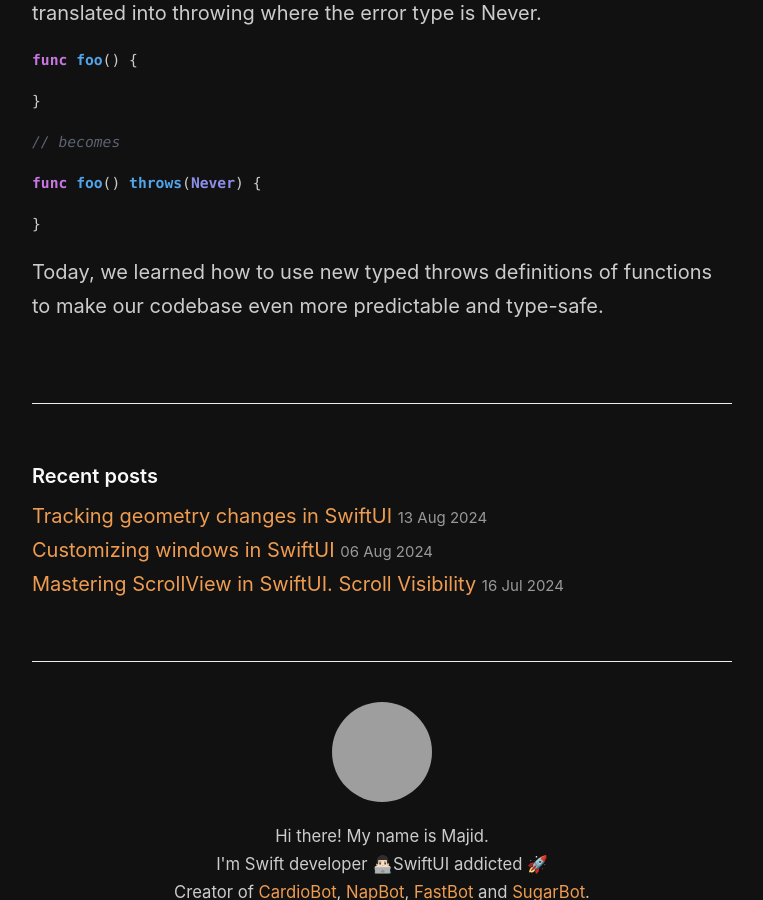
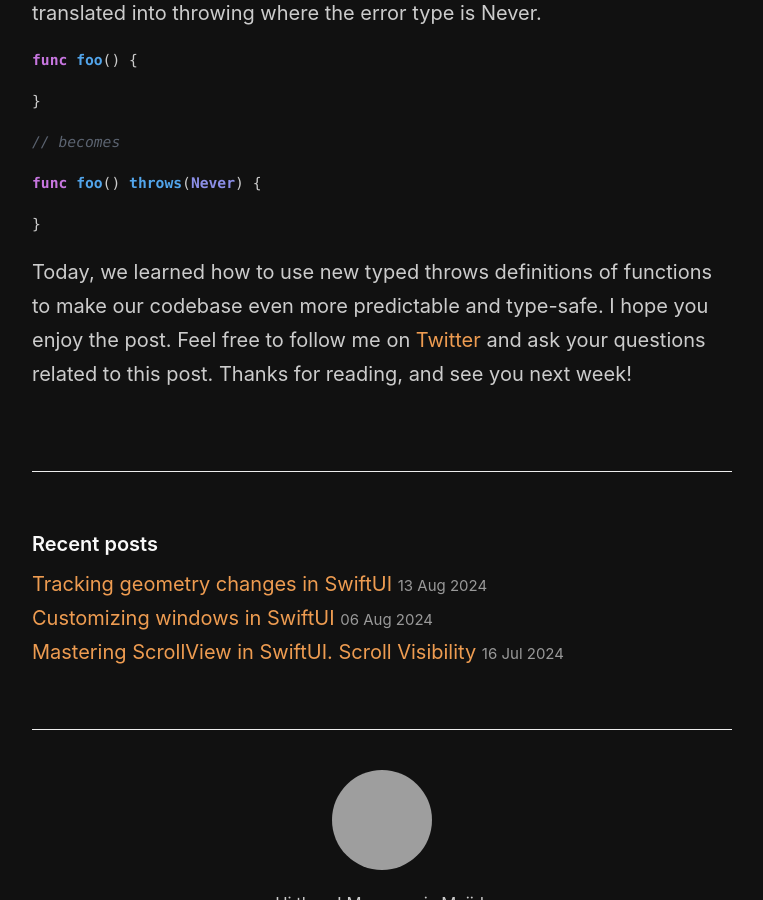
Before and after one commit to mecid/mecid.github.io, a Jekyll site: the page built from _posts/2024-08-20-typed-throws-in-swift.md, in a window 1280 px wide and 900 px high, scrolled down 2840 px, cut to the strip 0-900 px from the top of the window. Shown: the whole strip, without its empty margins (258-1021 px from the left). Built offline with Jekyll 4.4.1, drawn with Linux system fonts in a browser that asks for light colours; grey boxes are pictures that could not be loaded.

Commit message:
conclusion tuned in the typed throws post

````diff
--- a/_posts/2024-08-20-typed-throws-in-swift.md
+++ b/_posts/2024-08-20-typed-throws-in-swift.md
@@ -117,4 +117,4 @@ func foo() throws(Never) {
 }
 ```
 
-Today, we learned how to use new typed throws definitions of functions to make our codebase even more predictable and type-safe.
+Today, we learned how to use new typed throws definitions of functions to make our codebase even more predictable and type-safe. I hope you enjoy the post. Feel free to follow me on [Twitter](https://twitter.com/mecid) and ask your questions related to this post. Thanks for reading, and see you next week!
````
